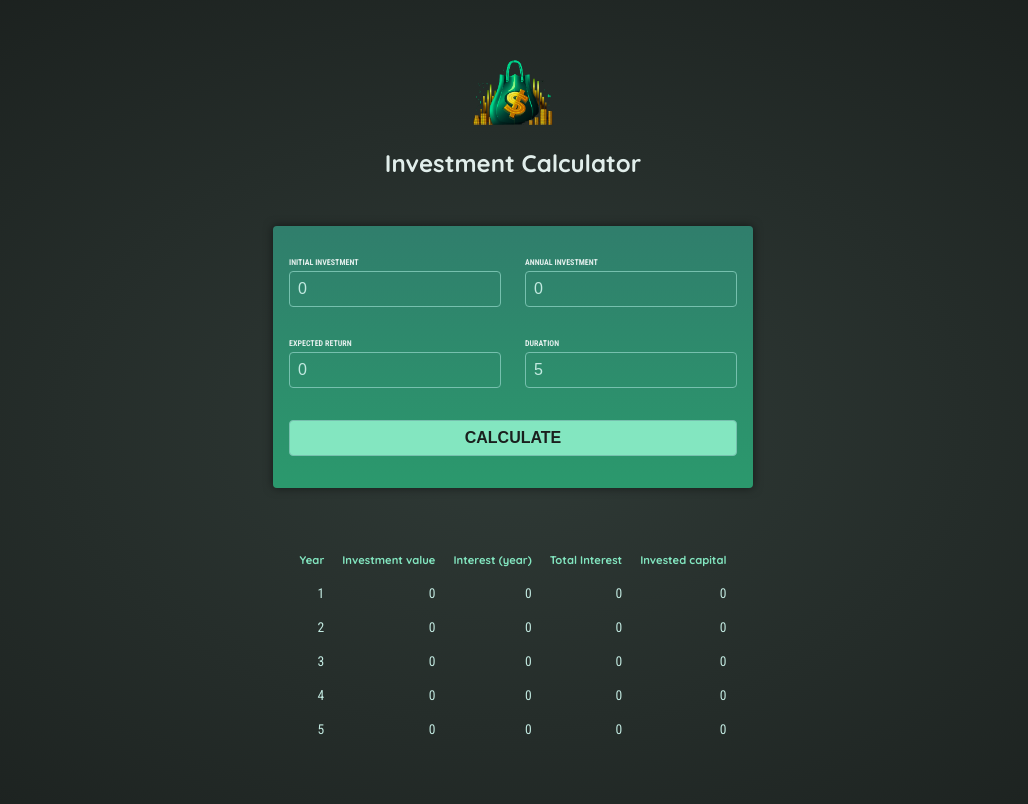
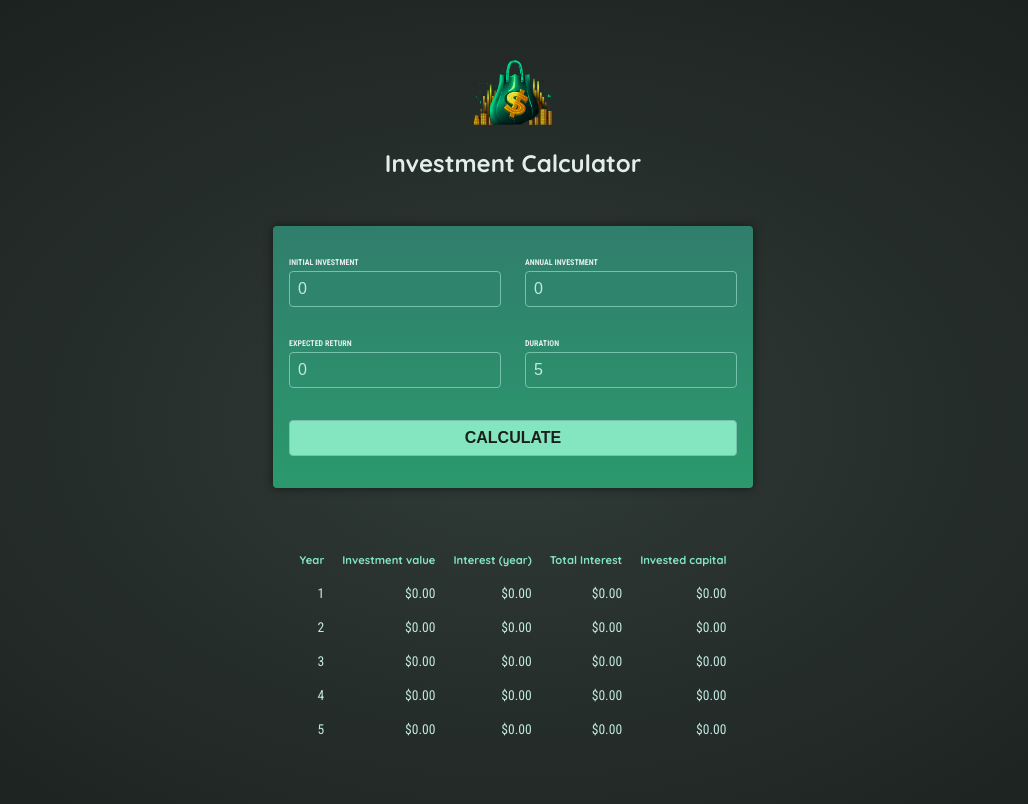
Before and after one commit to saeedd1994/calculateInvestment, an Angular app: page / in a window 1280 px wide. Both pictures are taken after a click on the button "CALCULATE". Shown: the top 804 px of the page, without its empty margins (127-1155 px from the left). Built offline with nearby package versions, Linux system fonts and the light colour scheme.

Commit message:
using currency pipe in component

```diff
--- a/src/app/investment-results/investment-results.component.html
+++ b/src/app/investment-results/investment-results.component.html
@@ -15,10 +15,10 @@
       @for (result of gridResult; track result.year){
         <tr>
           <td>{{result.year}}</td>
-          <td>{{result.valueEndOfYear}}</td>
-          <td>{{result.interest}}</td>
-          <td>{{result.totalInterest}}</td>
-          <td>{{result.totalAmountInvested}}</td>
+          <td>{{result.valueEndOfYear | currency:"USD"}}</td>
+          <td>{{result.interest | currency:"USD"}}</td>
+          <td>{{result.totalInterest | currency:"USD"}}</td>
+          <td>{{result.totalAmountInvested | currency:"USD"}}</td>
         </tr>
       }
   </table>
--- a/src/app/investment-results/investment-results.component.ts
+++ b/src/app/investment-results/investment-results.component.ts
@@ -1,10 +1,13 @@
 import {Component, Input} from '@angular/core';
 import {GridResultModelInterface} from "../models/grid-result-model.interface";
+import {CurrencyPipe} from "@angular/common";
 
 @Component({
   selector: 'app-investment-results',
   standalone: true,
-  imports: [],
+  imports: [
+    CurrencyPipe
+  ],
   templateUrl: './investment-results.component.html',
   styleUrl: './investment-results.component.css'
 })
```
